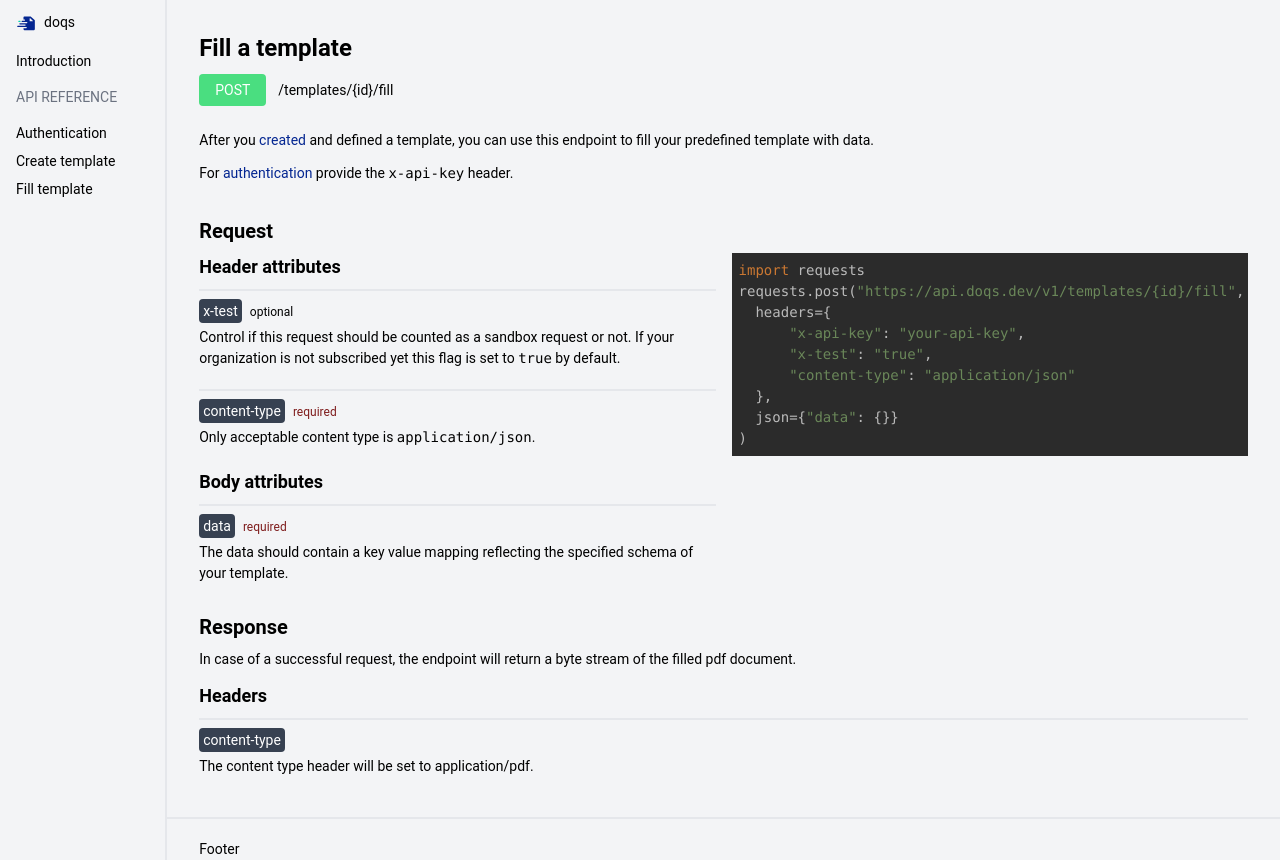
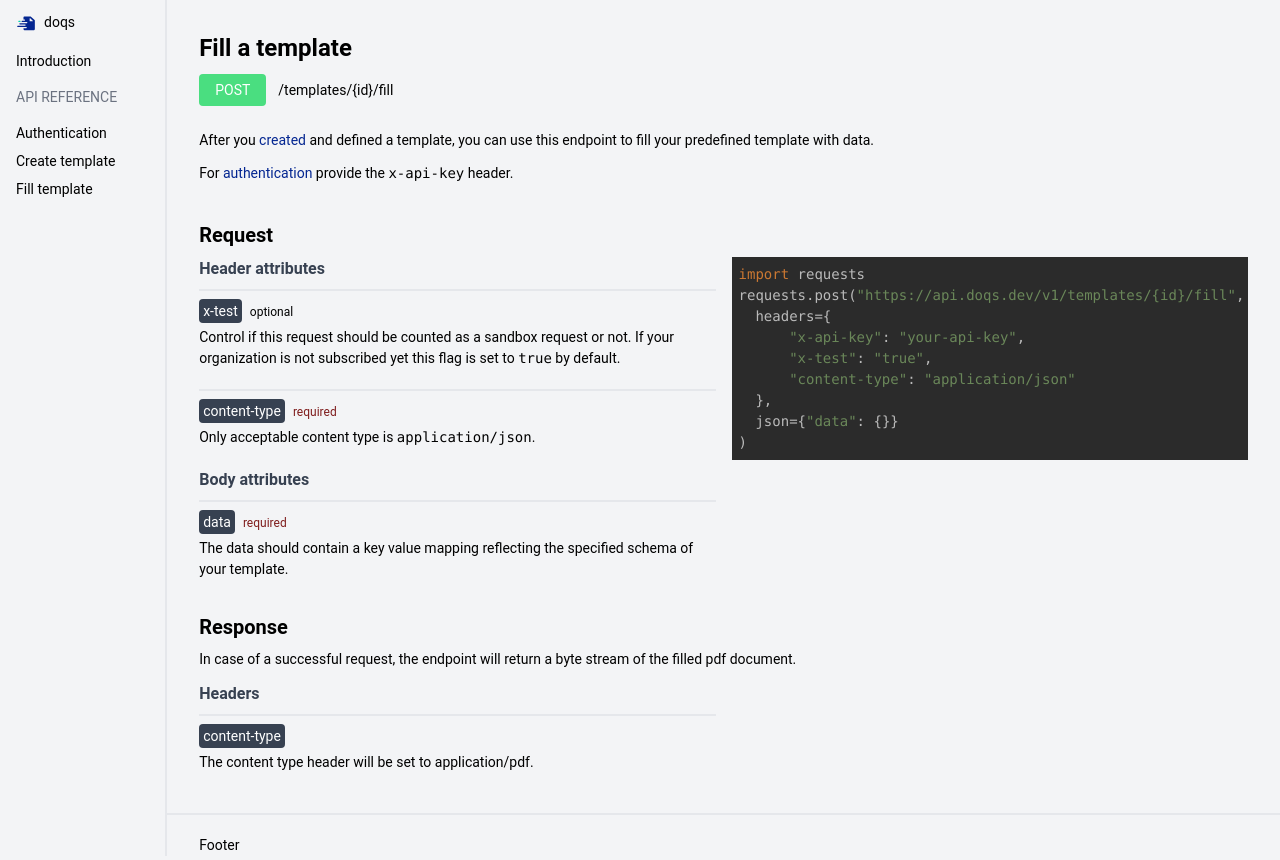
Before and after one commit to doqs-dev/docs, a Next.js app: page /api-reference/fill-template in a window 1280 px wide. Built offline with nearby package versions, Linux system fonts and the light colour scheme.

Commit message:
feat: styling

```diff
--- a/pages/api-reference/fill-template.mdx
+++ b/pages/api-reference/fill-template.mdx
@@ -48,4 +48,9 @@ requests.post("${baseUrl}/templates/{id}/fill",
 In case of a successful request, the endpoint will return a byte stream of the filled pdf document.
 
 ### Headers
-<Attribute name={"content-type"} >The content type header will be set to application/pdf.</Attribute>
+<Grid>
+    <div>
+        <Attribute name={"content-type"} >The content type header will be set to application/pdf.</Attribute>
+    </div>
+    <div />
+</Grid>
--- a/styles/globals.css
+++ b/styles/globals.css
@@ -21,11 +21,11 @@ h1 {
 }
 
 h2 {
-    @apply mb-2 font-bold text-xl;
+    @apply mb-2 mt-1 font-bold text-xl;
 }
 
 h3 {
-    @apply mb-2 font-bold text-lg;
+    @apply mb-2 font-bold text-base text-gray-700;
 }
 
 
```
